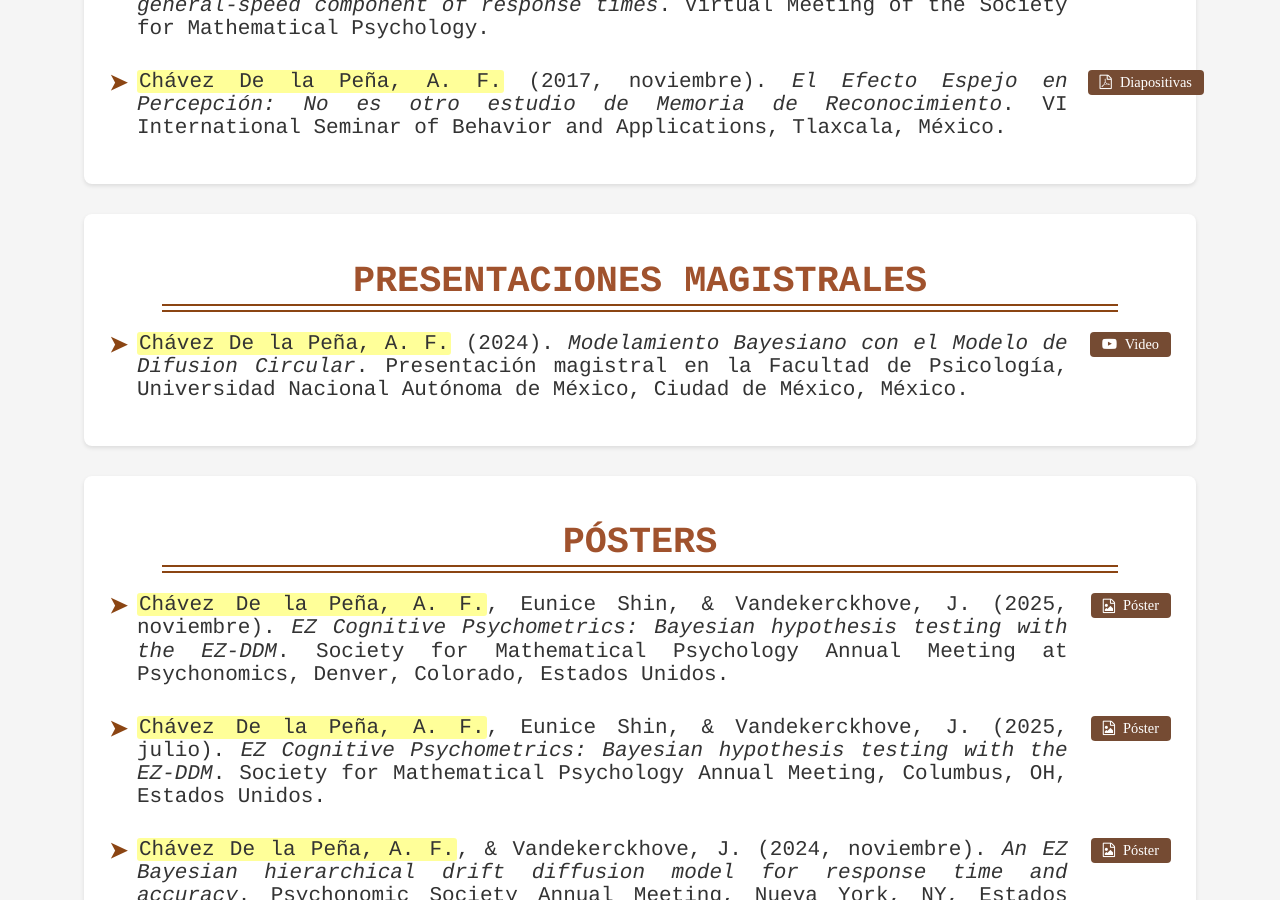
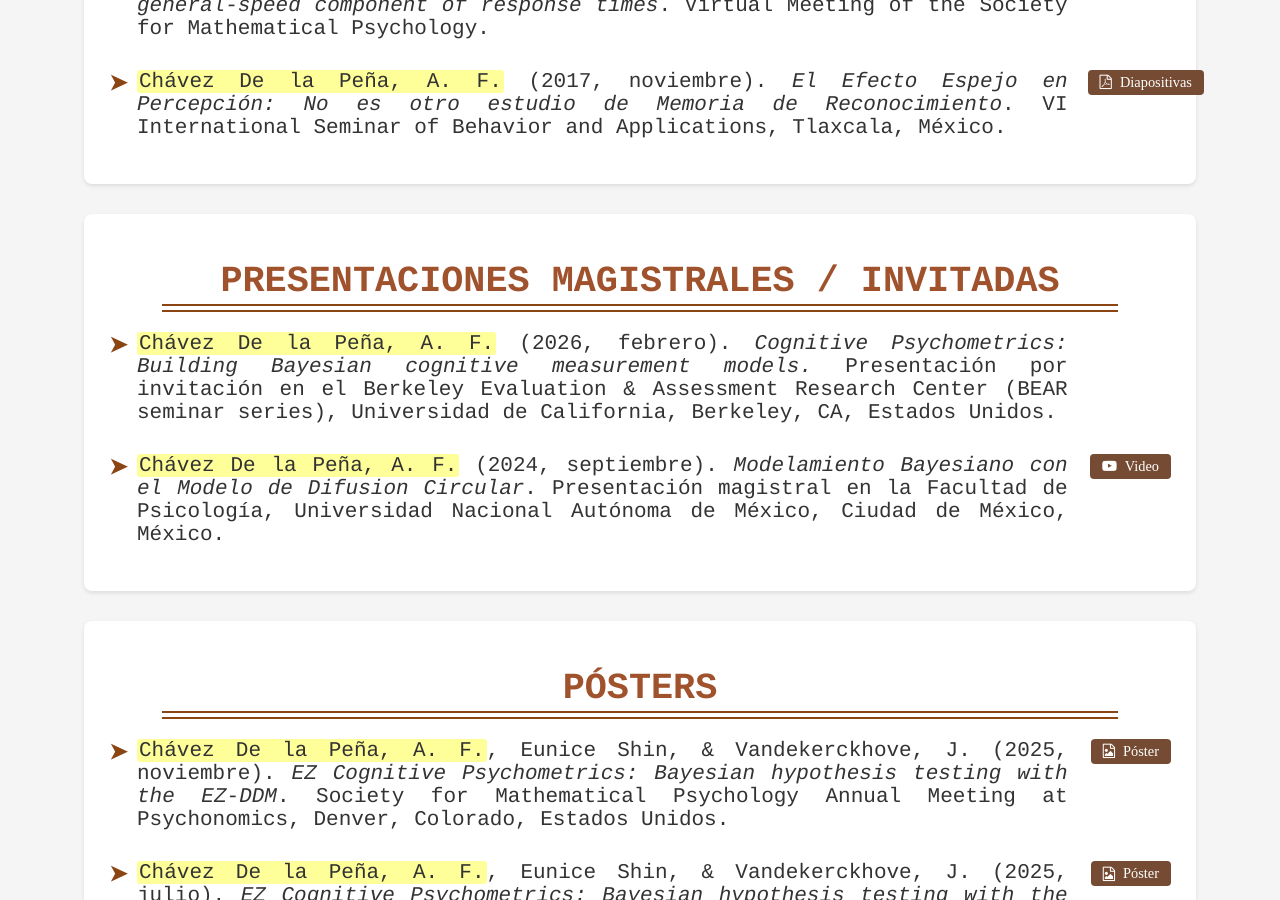
Before and after one commit to Adrifelcha/adrifelcha.github.io, a Jekyll site: the page built from publications_es/index.html, in a window 1280 px wide and 900 px high, scrolled down 2055 px. Built offline with Jekyll 4.4.1, drawn with Linux system fonts in a browser that asks for light colours; some web fonts are replaced.

Commit message:
Update talk list in Spanish

```diff
--- a/publications_es/index.html
+++ b/publications_es/index.html
@@ -170,12 +170,24 @@ title: Publicaciones y Presentaciones
 
     <a id="Keynotes"></a>
     <div class="section-container">
-        <h2 class="section-title">Presentaciones Magistrales</h2>
+        <h2 class="section-title">Presentaciones Magistrales / Invitadas</h2>
         <div class="publication-list">
             <div class="publication-item">
                 <div class="pub-content">
                     <p class="citation">
-                        <span class="author-highlight">Chávez De la Peña, A. F.</span> (2024). <em>Modelamiento Bayesiano con el Modelo de Difusion Circular</em>. Presentación magistral en la Facultad de Psicología, Universidad Nacional Autónoma de México, Ciudad de México, México.
+                        <span class="author-highlight">Chávez De la Peña, A. F.</span> (2026, febrero). <em>Cognitive Psychometrics: Building Bayesian cognitive measurement models.</em> Presentación por invitación en el Berkeley Evaluation & Assessment Research Center (BEAR seminar series), Universidad de California, Berkeley, CA, Estados Unidos.
+                    </p>
+                    <!--<div class="pub-links">
+                        <a href="https://www.youtube.com/watch?v=xuCWxZdy8oc" target="_blank" class="pub-button">
+                            <i class="fa fa-youtube-play"></i> Video
+                        </a>
+                    </div> -->
+                </div>
+            </div>
+            <div class="publication-item">
+                <div class="pub-content">
+                    <p class="citation">
+                        <span class="author-highlight">Chávez De la Peña, A. F.</span> (2024, septiembre). <em>Modelamiento Bayesiano con el Modelo de Difusion Circular</em>. Presentación magistral en la Facultad de Psicología, Universidad Nacional Autónoma de México, Ciudad de México, México.
                     </p>
                     <div class="pub-links">
                         <a href="https://www.youtube.com/watch?v=xuCWxZdy8oc" target="_blank" class="pub-button">
```
